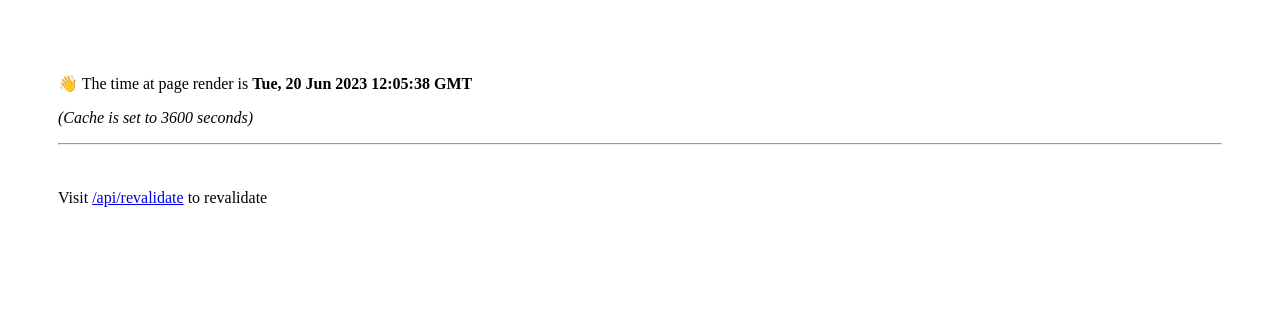
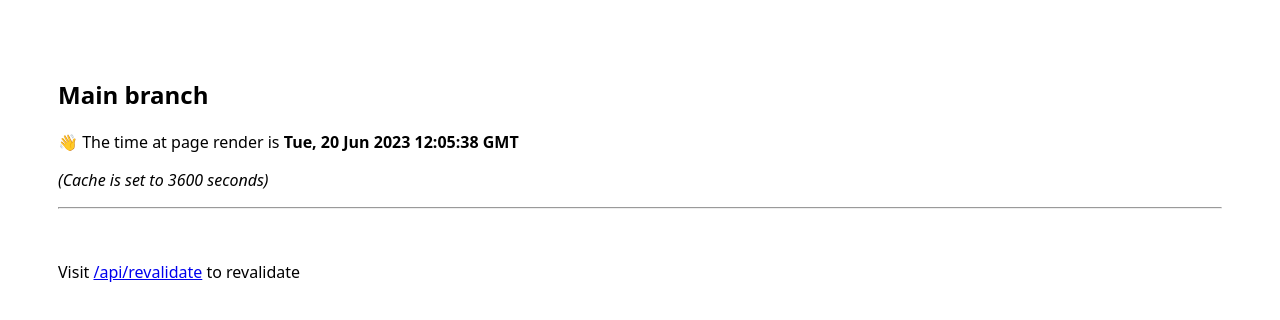
Before and after one commit to indeox/nextjs-vercel-cache-repro, a Next.js app: page / in a window 1280 px wide. Shown: the top 320 px of the page. Built offline with nearby package versions, Linux system fonts and the light colour scheme.

Commit message:
Update page.tsx

```diff
--- a/app/page.tsx
+++ b/app/page.tsx
@@ -3,7 +3,8 @@ const revalidate = 3600; // Cache for 1 hour
 
 export default function Home() {
   return (
-    <div style={{ padding: "50px" }}>
+    <div style={{ padding: "50px", fontFamily: "system-ui, sans-serif" }}>
+      <h2>Main branch</h2>
       <p>👋 The time at page render is <strong>{new Date().toUTCString()}</strong></p>
       <p><em>(Cache is set to {revalidate} seconds)</em></p>
       <hr />
```
